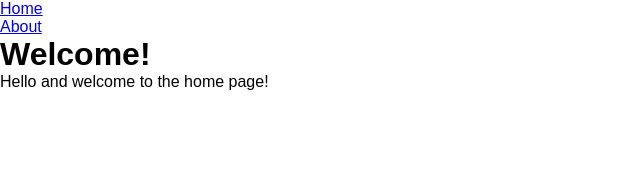
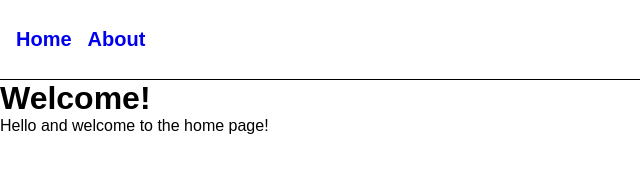
Before and after one commit to pufex/express-example-app, a website: page views/index.html in a window 1280 px wide. Shown: the whole page, without its empty margins (0-640 px from the left). Drawn offline with Linux system fonts and the light colour scheme; files that its build step writes are made by us from their sources.

Commit message:
Added CSS classes to navbar on each page

```diff
--- a/views/index.html
+++ b/views/index.html
@@ -7,18 +7,18 @@
     <title>Home page</title>
 </head>
 <body>
-    <nav>
-        <ul>
-            <li>
-                <a href="/">Home</a>
+    <nav class="navbar">
+        <ul class="navbar__list">
+            <li class="navbar__list-item">
+                <a href="/" class="navbar__link">Home</a>
             </li>
-            <li>
-                <a href="/about">About</a>
+            <li class="navbar__list-item">
+                <a href="/about" class="navbar__link">About</a>
             </li>
         </ul>
     </nav>
-    <h1>Welcome!</h1>
-    <p>
+    <h1 class="welcome-heading">Welcome!</h1>
+    <p class="welcome-paragraph">
         Hello and welcome to the home page!
     </p>
 </body>
```
Also changed, not shown: views/about.html (+6 -6 lines).
